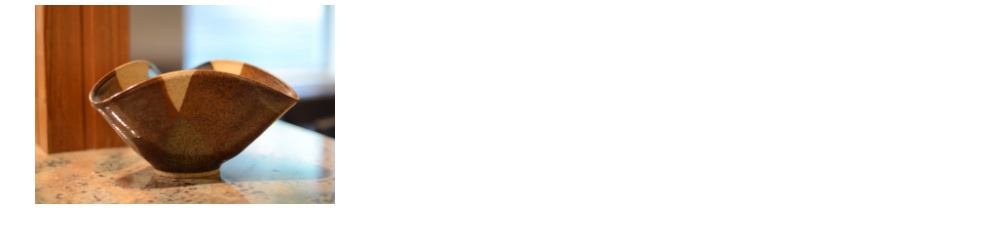
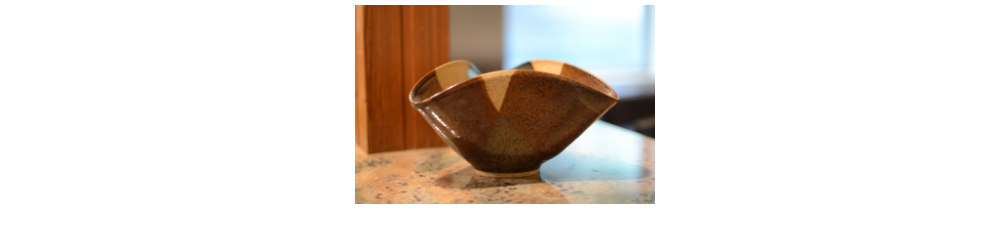
Before and after one commit to zacs/pbschellhardt, a plain HTML site: page pottery/index.html in a window 1280 px wide. Shown: the part 557-800 px from the top of the page, without its empty margins (135-1141 px from the left). Drawn offline with nearby package versions, Linux system fonts and the light colour scheme; a web font is replaced by a local one.

Commit message:
Fixing alignment.

```diff
--- a/pottery/index.html
+++ b/pottery/index.html
@@ -67,15 +67,12 @@
         <div class="one-third column">
             <img class="scale-with-grid" src="/images/cup_of_christ.jpg">
             <img class="scale-with-grid" src="/images/cups.jpg">
+            <img class="scale-with-grid" src="/images/tribowl.jpg">
         </div>
         <div class="one-third column">
             <img class="scale-with-grid" src="/images/egg_holder.jpg">
             <img class="scale-with-grid" src="/images/tall_bowl.jpg">
         </div>
-        <div class="one-third column">
-            <img class="scale-with-grid" src="/images/tribowl.jpg">
-        </div>
-
     </div><!-- container -->
 
 
```
